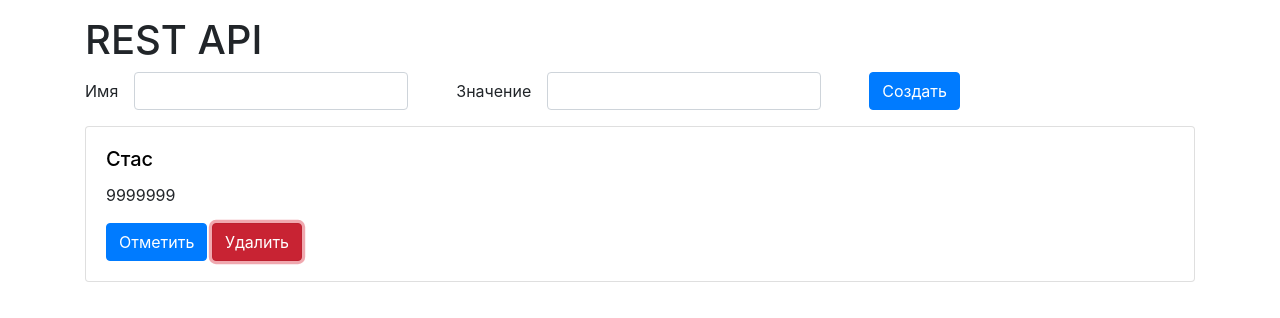
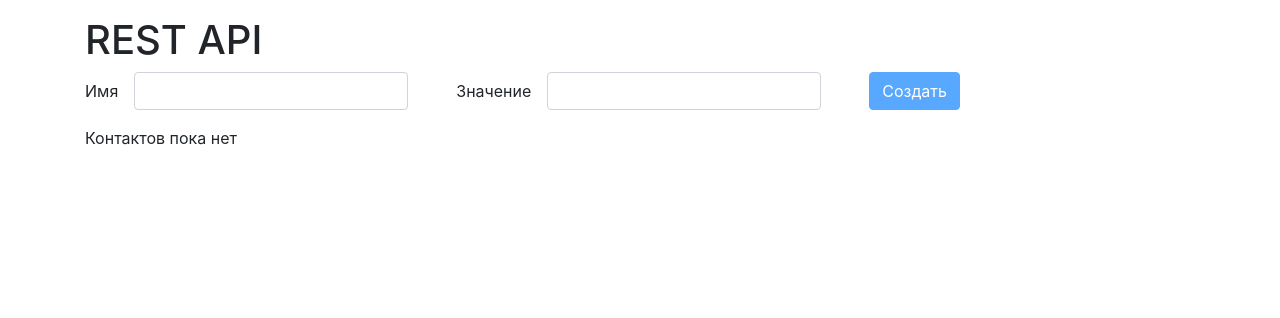
Before and after one commit to hvoyka/contacts-rest-api, a website with bundled scripts: page client/index.html in a window 1280 px wide. Both pictures are taken after a click on the button "Удалить". Built offline with nearby package versions, Linux system fonts and the light colour scheme.

Commit message:
delete btn and disabled create  btn when input is empty

```diff
--- a/client/frontend.js
+++ b/client/frontend.js
@@ -13,12 +13,16 @@ new Vue({
 			]
 		}
 	},
-
+	computed: {
+		canCreate() {
+			return this.form.value.trim() && this.form.name.trim();
+		}
+	},
 	methods: {
 		createContact() {
 			const {...contact} = this.form;
 
-			this.contacts.push({...contact, id: Date.now()});
+			this.contacts.push({...contact, id: Date.now(), marked: false});
 
 			this.form.name = '';
 			this.form.value = '';
@@ -28,7 +32,7 @@ new Vue({
 			contact.marked = true;
 		},
 		removeContact(id) {
-
+			this.contacts = this.contacts.filter(c => c.id !== id);
 		}
 	}
 })
--- a/client/index.html
+++ b/client/index.html
@@ -27,7 +27,7 @@
         <label for="value" class="mr-3">Значение</label>
         <input type="text" class="form-control" id="value" v-model="form.value">
       </div>
-      <button class="btn btn-primary" type="submit">Создать</button>
+      <button class="btn btn-primary" type="submit" :disabled="!canCreate">Создать</button>
     </form>
     <div v-if="contacts.length">
       <div class="card mb-3" v-for="contact in contacts">
```
